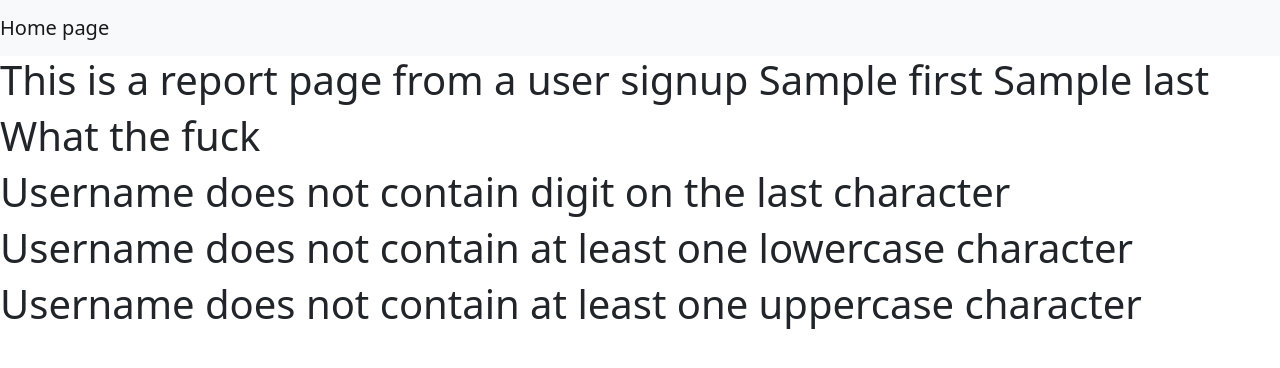
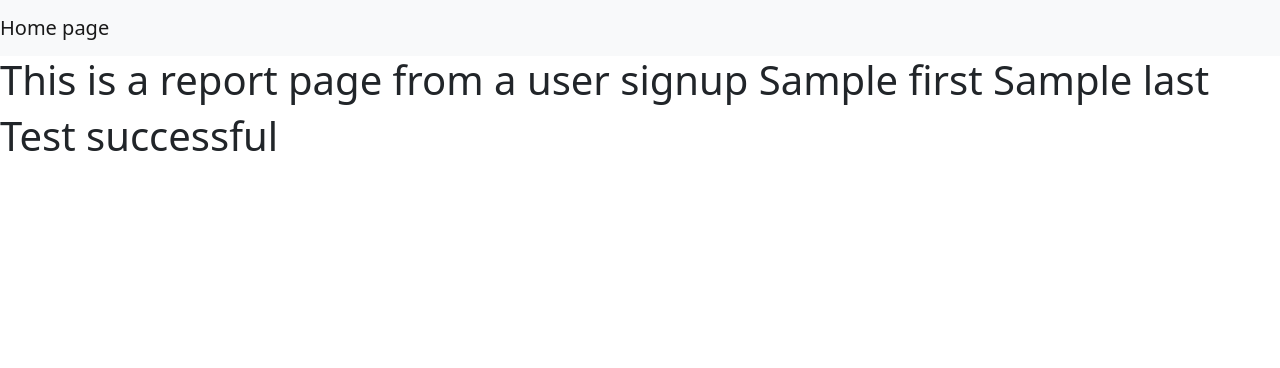
Before and after one commit to barkam75/flask_app, a Flask app: template templates/report.html in a window 1280 px wide. Shown: the top 368 px of the page. Run offline with Flask 2, Linux system fonts and the light colour scheme; the template is opened without the code that fills it: most values are stand-ins (such as "Sample title", 1, 10 or a date in 2020).

Commit message:
Template excersise: for statement

```diff
--- a/app.py
+++ b/app.py
@@ -12,18 +12,17 @@ def signup():
 
 @app.route('/thank')
 def thank_you():
+    error_messages = []
     username = request.args.get('username')
     first = request.args.get('first')
     last = request.args.get('last')
-    if username[-1].isdigit():
-        contains_digit = True
-    else:
-        contains_digit = False
-
-    contains_uppercase = any(map(str.isupper, username))
-    contains_lowercase = any(map(str.islower, username))
-
-    return render_template('report.html', contains_digit=contains_digit, contains_uppercase=contains_uppercase, contains_lowercase=contains_lowercase)
+    if not username[-1].isdigit():
+        error_messages.append("Username does not have a number as a last character")
+    if not any(map(str.isupper, username)):
+        error_messages.append("Username does not contain any uppercase characters")
+    if not any(map(str.islower, username)):
+        error_messages.append("Username does not contain any lowercase characters")
+    return render_template('report.html', error_msg = len(error_messages)>0, error_messages=error_messages)
 
 @app.errorhandler(404)
 def page_not_found(e):
--- a/templates/report.html
+++ b/templates/report.html
@@ -5,20 +5,16 @@
         <h1>This is a report page from a user signup {{first}} {{last}}</h1>
 </div>
 <div class="jumbotron">
-    {%if contains_digit and contains_uppercase and contains_lowercase%}
+    {%if not error_msg  %}
         <h1>Test successful</h1>
     {% else %}
-        <h1>What the fuck</h1>
-        {%if not contains_digit%}
-            <h1>Username does not contain digit on the last character</h1>
-        {%endif%}
-        {%if not contains_lowercase%}
-            <h1>Username does not contain at least one lowercase character</h1>
-        {%endif%}
-        {%if not contains_uppercase%}
-        <h1>Username does not contain at least one uppercase character</h1>
-        {%endif%}
-    {% endif %}
+    <h1>User name does not meet requirements</h1>
+    <ul>
+        {%for msg in error_messages %}
+            <li>{{msg}}</li>
+        {%endfor%}
+    </ul>
+    {%endif%}
 
 </div>
 {% endblock %}
```
